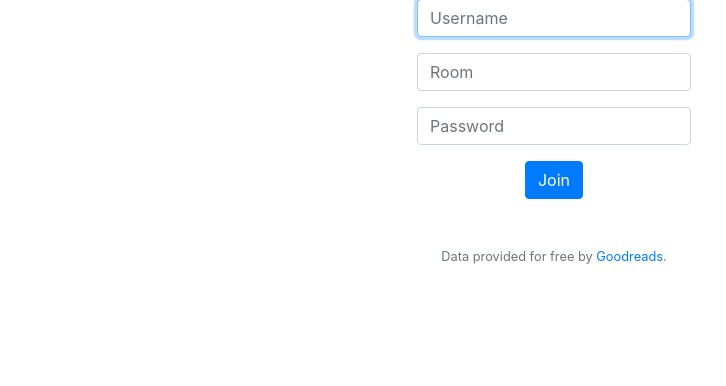
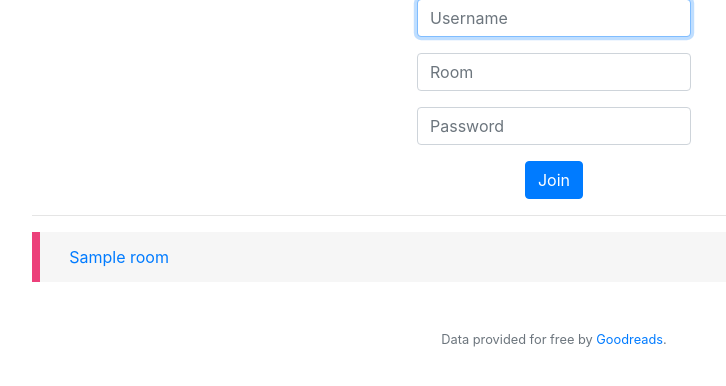
Before and after one commit to J-Ulian/flack, a Flask app: template templates/index.html in a window 1280 px wide. Shown: the part 125-511 px from the top of the page, without its empty margins (86-812 px from the left). Run offline with Flask 2, Linux system fonts and the light colour scheme; the template is opened without the code that fills it: most values are stand-ins (such as "Sample title", 1, 10 or a date in 2020); some libraries are stand-ins or nearby versions.

Commit message:
user can change rooms

```diff
--- a/application.py
+++ b/application.py
@@ -53,7 +53,12 @@ thisdict = dict(brand="Ford", model="Mustang", year=1964)
 # note that keywords are not string literals
 # note the use of equals rather than colon for the assignment
 
-
+def reverse_dict():
+    reverse_dict = {}
+    for key, value in thischat.items():
+        try:reverse_dict[value].append(key)
+        except:reverse_dict[value] = [key]
+    return reverse_dict
 
 
 @app.route("/")
@@ -62,12 +67,14 @@ def index():
     try:
         if session["user_id"]:
             x = thischat[session["user_id"]]
-            print(f' CURRENT SESSSSSSSSSION {session["user_id"]}')
-        return render_template("index.html",messages=messages[x])
+            print(f' CURRENT chats {session["user_id"]}')
+            room_list = reverse_dict()
+            print(room_list)
+        return render_template("index.html",messages=messages[x], room_list=room_list)
     except:
-        session["user_id"] = randrange(100000000000000000000)
+        return redirect("/login")
         print(f' CURRENT SESSSSSSSSSION NOOOOOO')
-        return render_template("index.html")
+    return render_template("index.html")
 
 
    # return render_template("index.html",chats=chats, rooms=rooms)
@@ -78,7 +85,12 @@ def bye():
 
 @app.route("/login")
 def welcome():
-    return redirect("/")
+    try:
+        if session["user_id"]:
+            return redirect("/")
+    except:
+        session["user_id"] = randrange(100000000000000000000)
+        return render_template("index.html")
 
 def check_length():
     if len(chats) > 99:
--- a/static/index.js
+++ b/static/index.js
@@ -13,7 +13,7 @@ document.addEventListener('DOMContentLoaded', function(){
 
         name = localStorage.getItem("user");
         room = localStorage.getItem("room");
-        document.querySelector("#prompt").innerHTML = `Hello again ${name}!`;
+        document.querySelector("#prompt").innerHTML = `User ${name} in room ${room}`;
         let x = document.querySelectorAll(".form-group");
         let i;
         for (i = 0; i < x.length; i++) {
@@ -28,12 +28,11 @@ document.addEventListener('DOMContentLoaded', function(){
 
     document.querySelector("#login").onsubmit = () => {
 
-         name = document.querySelector("#loguser").value; //prompt("Enter a nickname:");
+         name = document.querySelector("#loguser").value;
          room = document.querySelector("#logroom").value;
         document.querySelector("#prompt").innerHTML = `Hello ${name}!`;
         localStorage.setItem('user', name);
         localStorage.setItem('room', room);
-        console.log(localStorage.getItem('user'));
 
     let x = document.querySelectorAll(".form-group");
         let i;
@@ -44,7 +43,7 @@ document.addEventListener('DOMContentLoaded', function(){
   //  load_page('first');
     document.getElementById("chat").hidden = false;
         document.getElementById("new-message").hidden = false;
-        location.reload();
+        window.location.reload(true);
     return false;
 
 
@@ -70,8 +69,17 @@ document.addEventListener('DOMContentLoaded', function(){
  // Set links up to load new pages.
  document.querySelectorAll('.nav-link').forEach(link => {
      link.onclick = () => {
-         load_page(link.dataset.page);
-         return false;
+         let newroom = link.innerHTML;
+         console.log(newroom);
+         let trimmedroom = newroom.trim();
+         console.log(trimmedroom);
+         socket.emit('leave',{"room":room, "username":name});
+         localStorage.setItem('room', trimmedroom);
+         socket.emit('join',{"room":trimmedroom, "username":name});
+         console.log(`joining new ${trimmedroom}`);
+         window.location.reload(true);
+
+
      };
  });
 
@@ -178,6 +186,19 @@ console.log("found")}
 
 
 
+function getDuplicateArrayElements(arr){
+    var sorted_arr = arr.slice().sort();
+    var results = [];
+    for (var i = 0; i < sorted_arr.length - 1; i++) {
+        if (sorted_arr[i + 1] === sorted_arr[i]) {
+            results.push(sorted_arr[i]);
+        }
+    }
+    return results;
+}
+
+
+
 
    // Renders contents of new page in main view.
    function load_page(name) {
--- a/templates/index.html
+++ b/templates/index.html
@@ -29,4 +29,11 @@
         <li id="chooseme"> {{  message }} </li>
          {% endfor %}
          </ul>
+<hr>
+        <ol class="list-rectangle" id="comnaty" style="text-align: left" >
+         {% for room in room_list %}
+        <li id="comnata"><a href="" class="nav-link"> {{ room }} </a></li>
+         {% endfor %}
+         </ul>
+
 {% endblock %}
```
